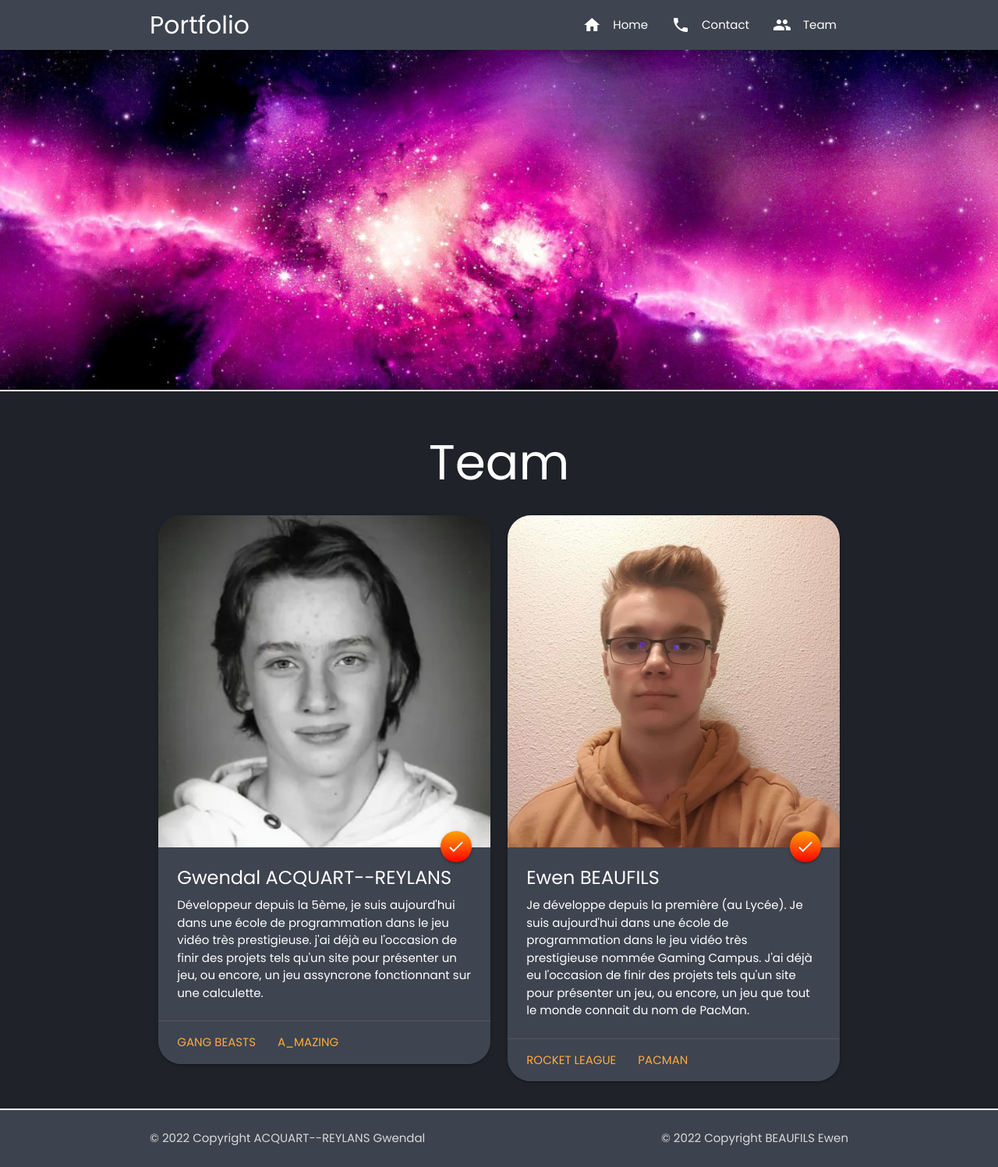
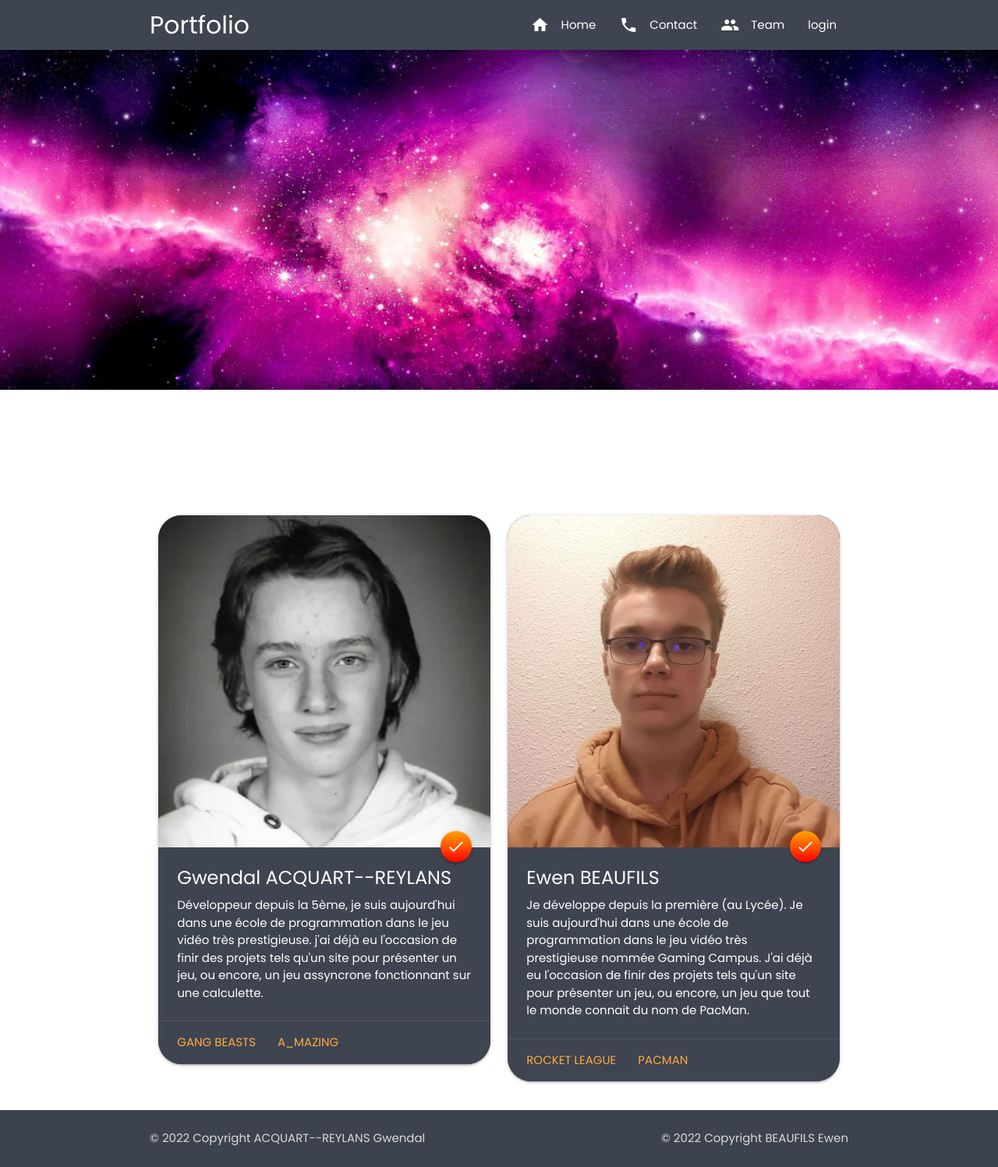
Before and after one commit to Gwenitora/PHP-portfolio, a PHP site: page /index.php in a window 1280 px wide. Shown: the whole page at 78% size. Run offline with PHP 8.4, Linux system fonts and the light colour scheme; some libraries are stand-ins or nearby versions.

Commit message:
feature : login

```diff
--- a/css/style.css
+++ b/css/style.css
@@ -1,4 +1,4 @@
-/*----- Personalize -----*/
+s/*----- Personalize -----*/
 
 .color.perso-1 {
   background-color: #1F2228;
--- a/include.php
+++ b/include.php
@@ -1,4 +1,6 @@
 <?php
+session_start();
+
 function headerPage() {
   ?>
   <!DOCTYPE html>
@@ -32,6 +34,7 @@
           <li><a href="#contact" class="modal-trigger"><i class="material-icons left">phone</i>Contact</a> </li>
           <li><a href="#" class="dropdown-trigger" data-target="dropdown-team"><i
                 class="material-icons left">group</i>Team</a> </li>
+          <li><a href="action/action.php" class="modal-trigger">login</a></li>
         </ul>
 
         <!-- Dropdown menu -->
```
